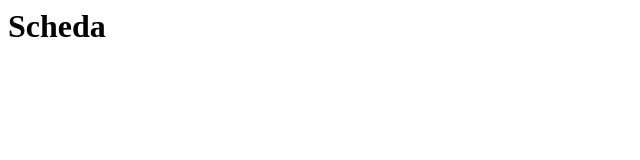
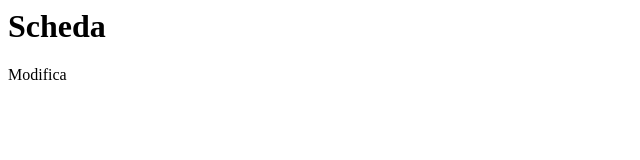
Before and after one commit to AndreaCorvaglia/pw2018m, a plain HTML site: page scheda.html in a window 1280 px wide. Shown: the full height of the page, 0-640 px from the left. Drawn offline with Linux system fonts and the light colour scheme.

Commit message:
Agg paragrafo

```diff
--- a/scheda.html
+++ b/scheda.html
@@ -1,5 +1,6 @@
 <html>
 <body>
 <h1>Scheda</h1>
+<p>Modifica</p>
 </body>
 </html>
```
